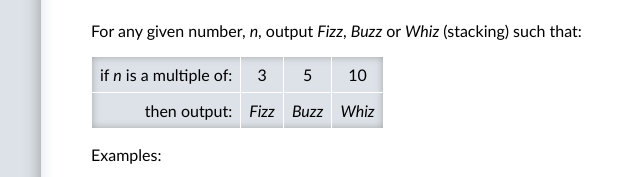
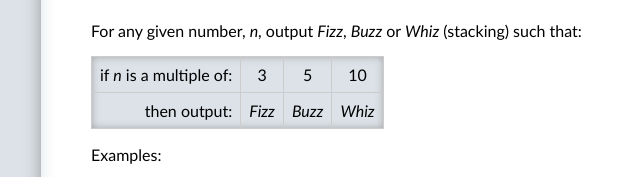
Before and after one commit to c24w/c24w.github.com, a plain HTML site: page blog/2012/09/Fizz-Buzz-Whiz/index.html in a window 1280 px wide. Shown: the part 241-418 px from the top of the page, 174-814 px from the left. Drawn offline with Linux system fonts and the light colour scheme; a script that the page names is missing; a web font is replaced by a local one.

Commit message:
Update post table style

```diff
--- a/blog/post.css
+++ b/blog/post.css
@@ -138,6 +138,6 @@ table {
 }
 
 table th, td {
-	border: 1px solid #fff;
+	border: 1px solid #ccc;
 	padding: 0.5em;
 }
```
